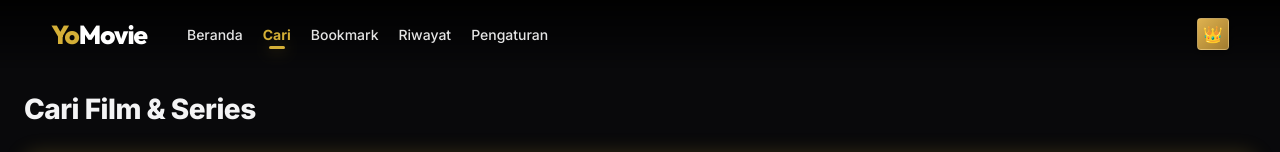
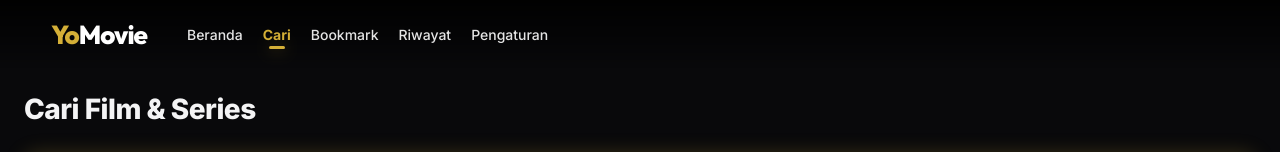
Before and after one commit to cahyo40/yo-movie, a Next.js app: page /search in a window 1280 px wide. Shown: the top 152 px of the page. Built offline with nearby package versions, Linux system fonts and the light colour scheme.

Commit message:
style: remove profile avatar icon from header

```diff
--- a/components/Header.js
+++ b/components/Header.js
@@ -65,9 +65,6 @@ export default function Header() {
             🔍
           </Link>
         )}
-        <div className="profile-avatar" title="Pengguna YoMovie">
-          👑
-        </div>
       </div>
 
       <style dangerouslySetInnerHTML={{ __html: `
```
